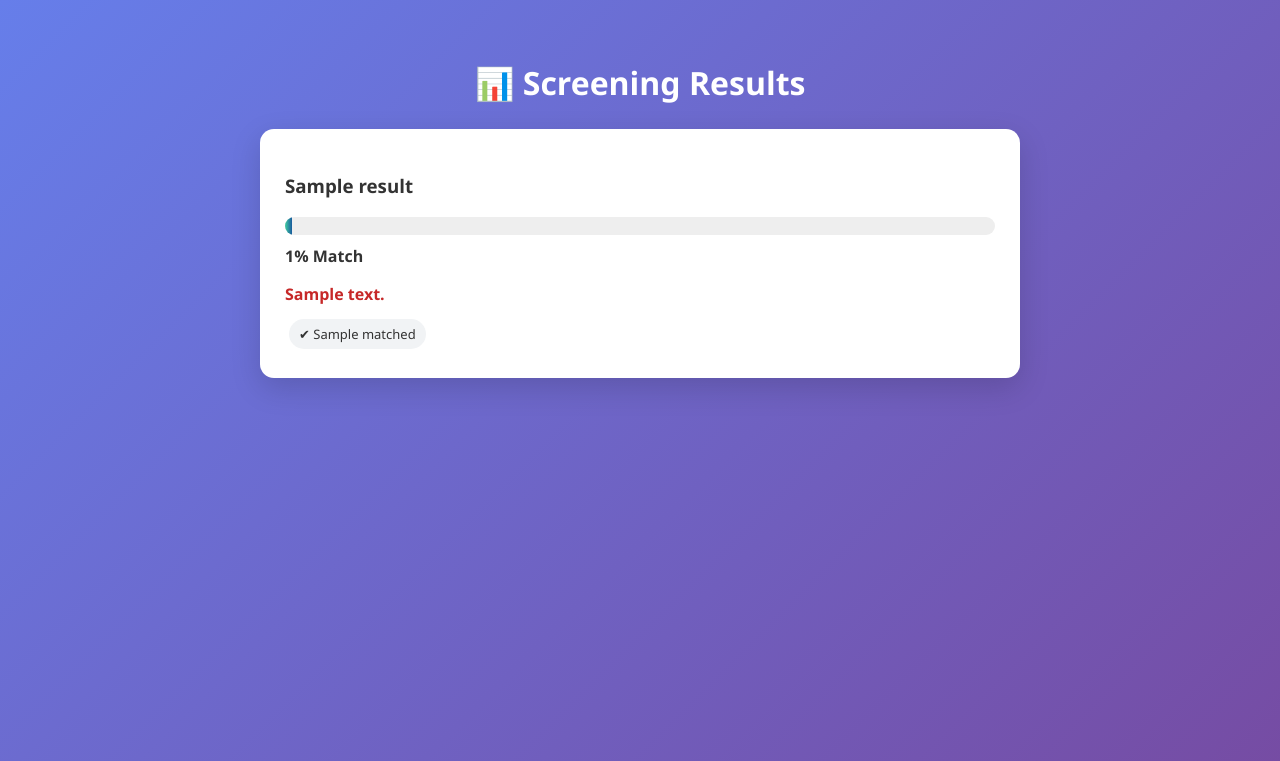
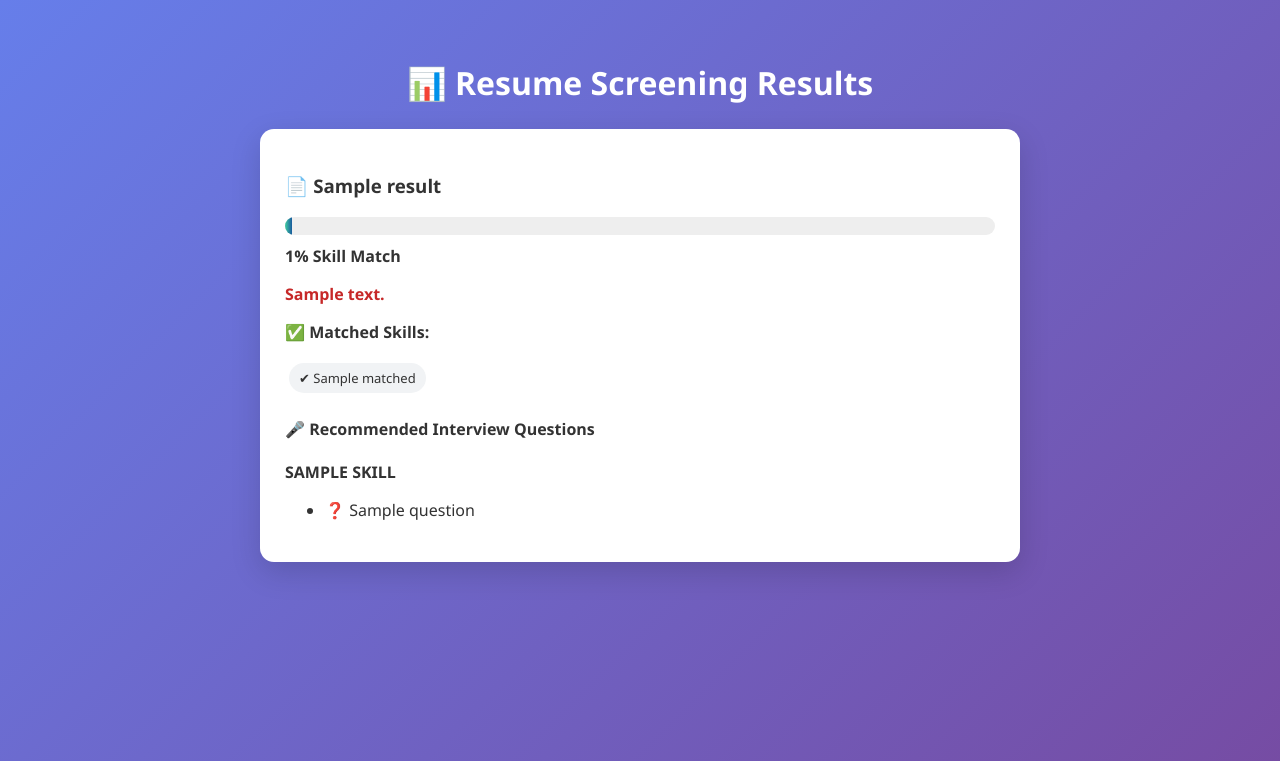
Before and after one commit to nandhu1728/hire-sense-ai, a Flask app: template templates/result.html in a window 1280 px wide. Shown: the top 761 px of the page. Run offline with Flask 3, Linux system fonts and the light colour scheme; the template is opened without the code that fills it: most values are stand-ins (such as "Sample title", 1, 10 or a date in 2020).

Commit message:
Final UI result page + logic update

```diff
--- a/app.py
+++ b/app.py
@@ -4,36 +4,61 @@ import re
 
 app = Flask(__name__)
 
-# Master skill bank (ATS skills)
+# ATS Skill Bank
 SKILLS = [
     "python", "java", "html", "css", "javascript",
     "sql", "flask", "django", "react",
     "machine learning", "data analysis"
 ]
 
-# Mandatory skills
 MANDATORY_SKILLS = ["python", "sql"]
+
+# Interview Question Bank
+INTERVIEW_QUESTIONS = {
+    "python": [
+        "Explain Python decorators with an example.",
+        "Difference between list and tuple?",
+        "Describe a Python project you built and challenges faced."
+    ],
+    "sql": [
+        "Difference between WHERE and HAVING clause.",
+        "What is normalization in databases?",
+        "Write a SQL query to find the second highest salary."
+    ],
+    "flask": [
+        "What is Flask Blueprint?",
+        "How does Flask handle routing?",
+        "Explain a Flask project you developed."
+    ],
+    "html": [
+        "Difference between block and inline elements.",
+        "What is semantic HTML?",
+        "How did you structure HTML in your project?"
+    ],
+    "css": [
+        "Difference between class and id selectors.",
+        "What is Flexbox?",
+        "How did you make your UI responsive?"
+    ],
+    "javascript": [
+        "Difference between var, let and const.",
+        "What is event bubbling?",
+        "Explain a JavaScript feature used in your project."
+    ]
+}
 
 
 def clean_text(text):
-    """
-    Normalize text for better matching
-    """
     text = text.lower()
-    text = re.sub(r"[^a-z0-9\s]", " ", text)
-    return text
+    return re.sub(r"[^a-z0-9\s]", " ", text)
 
 
 def extract_text_from_pdf(pdf_file):
-    """
-    Extract text from PDF safely
-    """
     text = ""
     reader = PyPDF2.PdfReader(pdf_file)
     for page in reader.pages:
-        page_text = page.extract_text()
-        if page_text:
-            text += page_text + " "
+        if page.extract_text():
+            text += page.extract_text() + " "
     return clean_text(text)
 
 
@@ -45,8 +70,6 @@ def home():
 @app.route("/upload", methods=["POST"])
 def upload():
     jd_text = clean_text(request.form["jd"])
-
-    # Skills found in JD
     jd_skills = [skill for skill in SKILLS if skill in jd_text]
 
     results = []
@@ -54,20 +77,11 @@ def upload():
 
     for resume in resumes:
         resume_text = extract_text_from_pdf(resume)
-
-        # Skill matching
         matched_skills = [skill for skill in jd_skills if skill in resume_text]
 
-        # Match percentage
-        if jd_skills:
-            percentage = round((len(matched_skills) / len(jd_skills)) * 100)
-        else:
-            percentage = 0
-
-        # Mandatory skill check
+        percentage = round((len(matched_skills) / len(jd_skills)) * 100) if jd_skills else 0
         mandatory_ok = all(skill in resume_text for skill in MANDATORY_SKILLS)
 
-        # Decision logic (FIXED)
         if mandatory_ok and percentage >= 60:
             decision = "Shortlisted for Interview ✅"
         elif mandatory_ok and percentage >= 40:
@@ -75,11 +89,19 @@ def upload():
         else:
             decision = "Rejected ❌"
 
+        # Interview questions only for non-rejected candidates
+        interview_questions = {}
+        if decision != "Rejected ❌":
+            for skill in matched_skills:
+                if skill in INTERVIEW_QUESTIONS:
+                    interview_questions[skill] = INTERVIEW_QUESTIONS[skill]
+
         results.append({
             "name": resume.filename,
             "percentage": percentage,
             "decision": decision,
-            "matched": matched_skills
+            "matched": matched_skills,
+            "questions": interview_questions
         })
 
     return render_template("result.html", results=results)
--- a/templates/result.html
+++ b/templates/result.html
@@ -8,32 +8,59 @@
 <body>
 
 <div class="container">
-    <h1>📊 Screening Results</h1>
+    <h1>📊 Resume Screening Results</h1>
 
     {% for r in results %}
     <div class="result-card slide-up">
-        <h3>{{ r.name }}</h3>
 
+        <h3>📄 {{ r.name }}</h3>
+
+        <!-- Progress Bar -->
         <div class="progress-box">
             <div class="progress-bar" style="width: {{ r.percentage }}%;"></div>
         </div>
 
-        <p class="percentage">{{ r.percentage }}% Match</p>
+        <p class="percentage">{{ r.percentage }}% Skill Match</p>
 
-        <p class="
-            status
+        <!-- Status -->
+        <p class="status
             {% if 'Shortlisted' in r.decision %}green
-            {% elif 'Needs' in r.decision %}orange
+            {% elif 'Potential' in r.decision %}orange
             {% else %}red{% endif %}
         ">
             {{ r.decision }}
         </p>
 
+        <!-- Matched Skills -->
         <div class="skills">
-            {% for m in r.matched %}
-                <span class="skill-badge">✔ {{ m }}</span>
+            <p><b>✅ Matched Skills:</b></p>
+            {% if r.matched %}
+                {% for m in r.matched %}
+                    <span class="skill-badge">✔ {{ m }}</span>
+                {% endfor %}
+            {% else %}
+                <p>No matching skills found.</p>
+            {% endif %}
+        </div>
+
+        <!-- Interview Questions (UNIQUE FEATURE 🔥) -->
+        {% if r.questions %}
+        <div class="interview-section">
+            <h4>🎤 Recommended Interview Questions</h4>
+
+            {% for skill, qs in r.questions.items() %}
+                <div class="question-block">
+                    <p><b>{{ skill | upper }}</b></p>
+                    <ul>
+                        {% for q in qs %}
+                            <li>❓ {{ q }}</li>
+                        {% endfor %}
+                    </ul>
+                </div>
             {% endfor %}
         </div>
+        {% endif %}
+
     </div>
     {% endfor %}
 </div>
```
